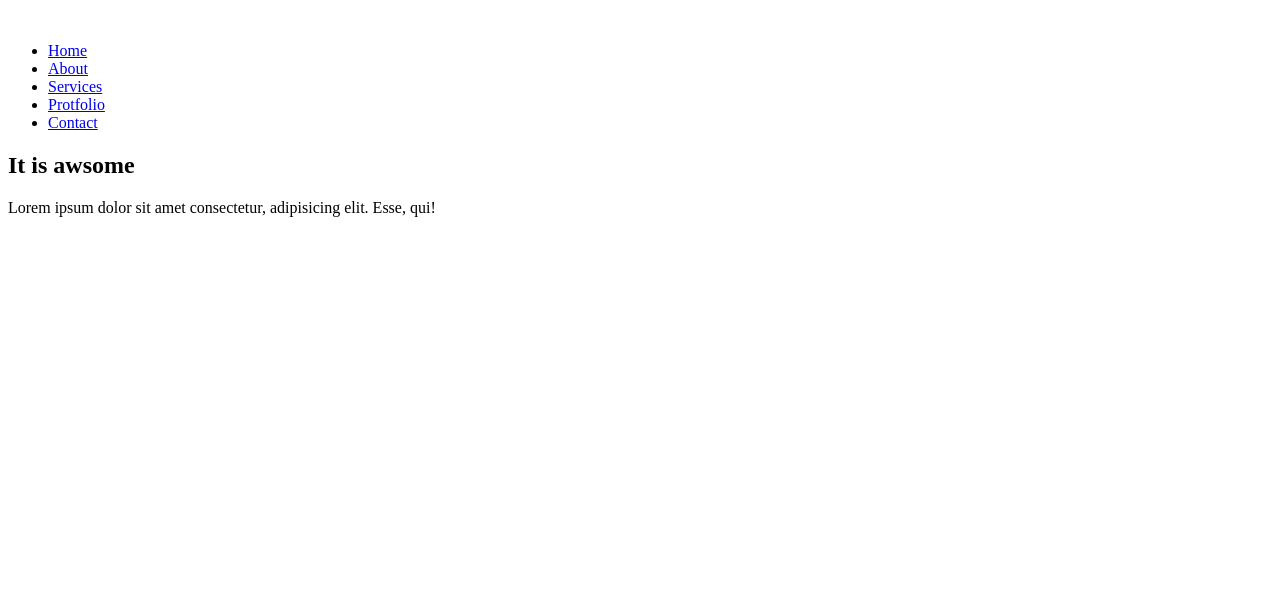
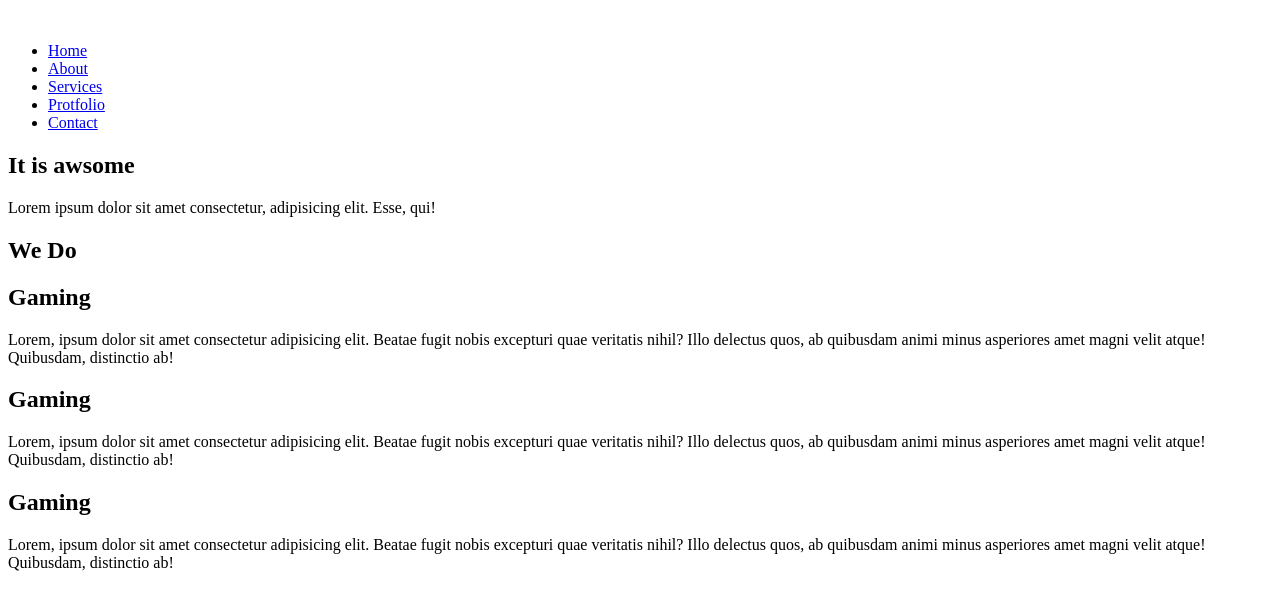
Before and after one commit to shivamEr/Basi-Web-Template, a plain HTML site: page index.html in a window 1280 px wide. Drawn offline with Linux system fonts and the light colour scheme.

Commit message:
Row-3 Html Completed

```diff
--- a/index.html
+++ b/index.html
@@ -37,6 +37,38 @@
     </section>
     <!-- Row-2 End-->
 
+    <!-- Row-3 Start-->
+    <section id="row3">
+        <div class="wedo_section">
+            <div class="wedo_title">
+                <h1>We Do</h1>
+            </div>
+            <div class="wedo_item_all">
+                <div class="wedo_item">
+                    <i></i>
+                    <h2>Gaming</h2>
+                    <p>Lorem, ipsum dolor sit amet consectetur adipisicing elit. Beatae fugit nobis excepturi quae
+                        veritatis nihil? Illo delectus quos, ab quibusdam animi minus asperiores amet magni velit atque!
+                        Quibusdam, distinctio ab!</p>
+                </div>
+                <div class="wedo_item">
+                    <i></i>
+                    <h2>Gaming</h2>
+                    <p>Lorem, ipsum dolor sit amet consectetur adipisicing elit. Beatae fugit nobis excepturi quae
+                        veritatis nihil? Illo delectus quos, ab quibusdam animi minus asperiores amet magni velit atque!
+                        Quibusdam, distinctio ab!</p>
+                </div>
+                <div class="wedo_item">
+                    <i></i>
+                    <h2>Gaming</h2>
+                    <p>Lorem, ipsum dolor sit amet consectetur adipisicing elit. Beatae fugit nobis excepturi quae
+                        veritatis nihil? Illo delectus quos, ab quibusdam animi minus asperiores amet magni velit atque!
+                        Quibusdam, distinctio ab!</p>
+                </div>
+            </div>
+        </div>
+    </section>
+    <!-- Row-3 End-->
 
 </body>
 
```
